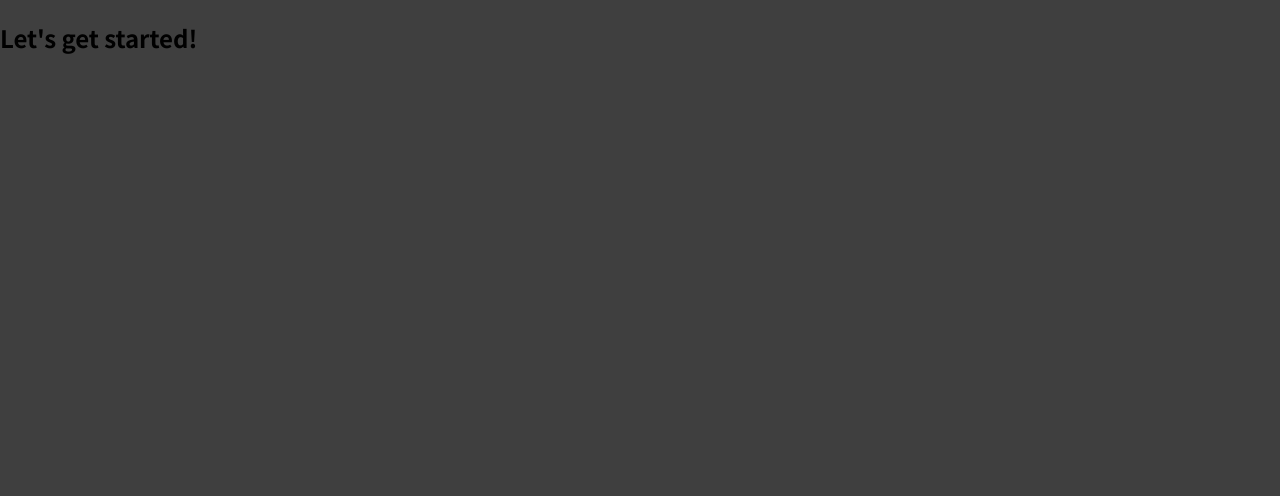
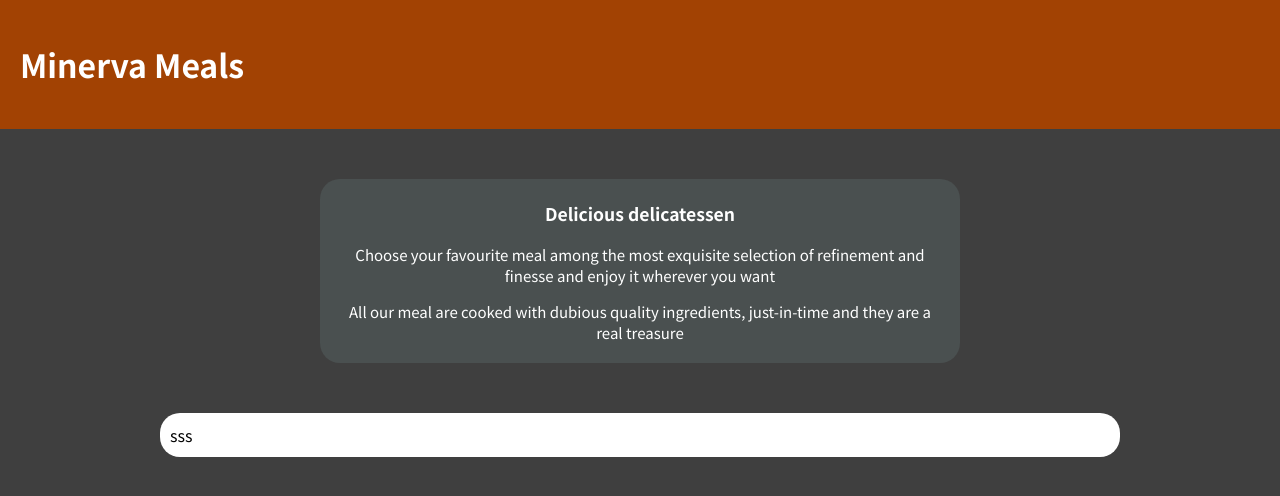
Before and after one commit to jaumecann/React_Food_App, a React (Create React App) app: page / in a window 1280 px wide. Shown: the top 496 px of the page. Built offline with nearby package versions, Linux system fonts and the light colour scheme.

Commit message:
Creating skeleton

```diff
--- a/src/App.js
+++ b/src/App.js
@@ -1,8 +1,13 @@
+import React from "react";
+import Home from "./components/Home/Home";
+import Header from "./components/Header/Header";
+
 function App() {
   return (
-    <div>
-      <h2>Let's get started!</h2>
-    </div>
+    <React.Fragment>
+      <Header/>
+      <Home/>
+    </React.Fragment>
   );
 }
 
--- /dev/null
+++ b/src/components/Header/Header.js
@@ -0,0 +1,12 @@
+import React from 'react';
+import headerclass from './Header.module.css'
+
+const Header = () => {
+    return (
+      <header className={headerclass['principal']}>
+          <h1>Minerva Meals</h1>
+      </header>
+    )
+}
+
+export default Header;
--- /dev/null
+++ b/src/components/Header/Header.module.css
@@ -0,0 +1,6 @@
+.principal {
+    background-color: #A24203;
+    color: white;
+    margin: 0;
+    padding: 20px;
+}
--- /dev/null
+++ b/src/components/Home/Home.js
@@ -0,0 +1,44 @@
+import React from 'react';
+import Card from '../UI/Card.js'
+import classes from './Home.module.css'
+
+const MENU_ITEMS = [
+  {
+    Name: 'Pellets',
+    Desc: 'An everyday classic',
+    Price: 23
+  },
+  {
+    Name: 'Dry bread',
+    Desc: 'Straight out of under the bench',
+    Price: 11
+  },
+  {
+    Name: 'Rabbit',
+    Desc: 'Can drive you crazy',
+    Price: 34
+  },
+  {
+    Name: 'Dental stick',
+    Desc: 'Show off your chewie power',
+    Price: 16
+  }
+]
+
+const Home = () => {
+    return (
+      <div>
+        <Card className={classes.intro}>
+        <h3>Delicious delicatessen</h3>
+        <p>Choose your favourite meal among the most exquisite selection of refinement and finesse and enjoy it wherever you want</p>
+        <p>All our meal are cooked with dubious quality ingredients, just-in-time and they are a real treasure</p>
+        </Card>
+
+        <Card className={classes['cart-list']}>
+        sss
+        </Card>
+      </div>
+    )
+}
+
+export default Home;
--- /dev/null
+++ b/src/components/Home/Home.module.css
@@ -0,0 +1,16 @@
+.intro {
+    background-color: #4a5050;
+    color: white;
+    width: 50%;
+    margin: 50px auto;
+    padding: 5px 20px;
+    text-align: center;
+    font-size: 15px;
+}
+
+.cart-list {
+    background-color: white;
+    width: 75%;
+    margin: auto;
+    padding: 10px;
+}
--- /dev/null
+++ b/src/components/UI/Card.js
@@ -0,0 +1,14 @@
+import React from 'react';
+import classes from './Card.module.css'
+
+
+function Card (props) {
+    return (
+        <div className={`${classes.card} ${props.className}`}>
+            {props.children}
+        </div>
+    )
+}
+
+
+export default Card;
--- /dev/null
+++ b/src/components/UI/Card.module.css
@@ -0,0 +1,3 @@
+.card {
+border-radius: 20px;
+}
```
Also changed, not shown: 1 other file (tests, documents, lock files or other folders).
